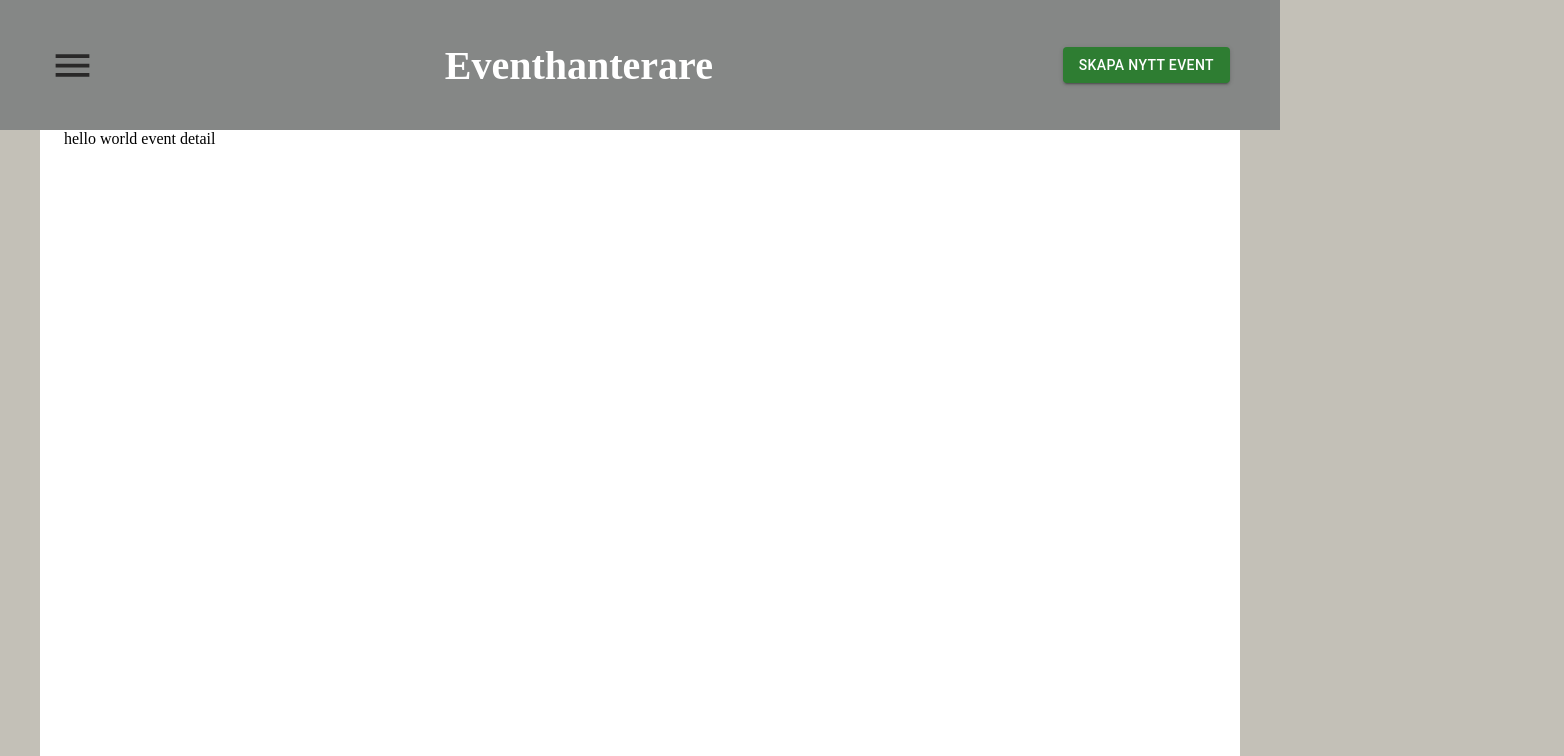
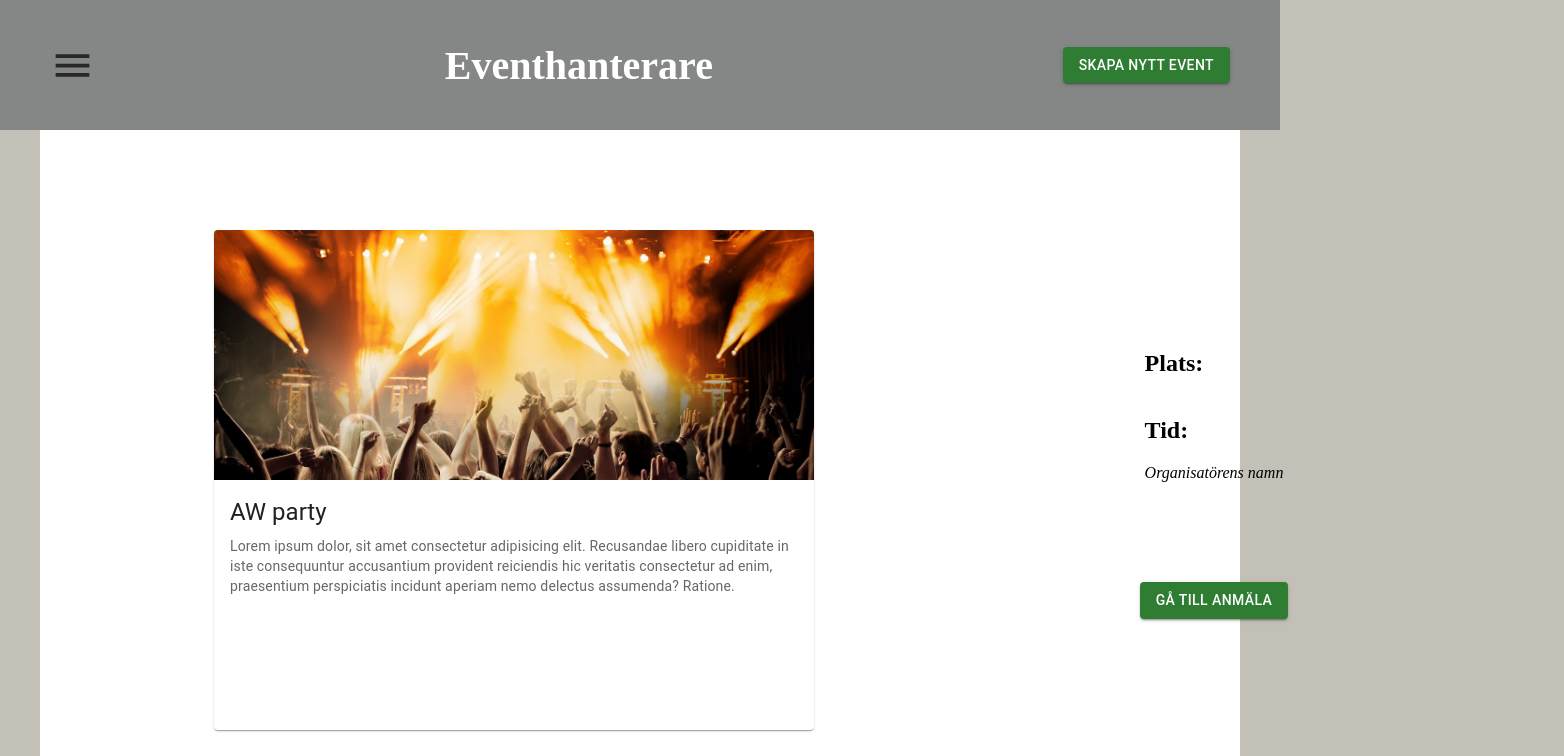
Before and after one commit to isabellaes/Eventplaneringssystem-med-Node.js, a React (Vite) app in the folder client/: page /eventdetail/1 in a window 1280 px wide. Shown: the top 756 px of the page, 1564 px wide, since content can reach past the window. Built offline with nearby package versions, Linux system fonts and the light colour scheme.

Commit message:
event detailpage

```diff
--- a/client/src/components/menu/Menu.jsx
+++ /dev/null
@@ -1,48 +0,0 @@
-import * as React from 'react';
-import Button from '@mui/material/Button';
-import Menu from '@mui/material/Menu';
-import MenuItem from '@mui/material/MenuItem';
-
-export default function PositionedMenu() {
-  const [anchorEl, setAnchorEl] = React.useState<null | HTMLElement>(null);
-  const open = Boolean(anchorEl);
-  const handleClick = (event) => {
-    setAnchorEl(event.currentTarget);
-  };
-  const handleClose = () => {
-    setAnchorEl(null);
-  };
-
-  return (
-    <div>
-      <Button
-        id="demo-positioned-button"
-        aria-controls={open ? 'demo-positioned-menu' : undefined}
-        aria-haspopup="true"
-        aria-expanded={open ? 'true' : undefined}
-        onClick={handleClick}
-      >
-        Dashboard
-      </Button>
-      <Menu
-        id="demo-positioned-menu"
-        aria-labelledby="demo-positioned-button"
-        anchorEl={anchorEl}
-        open={open}
-        onClose={handleClose}
-        anchorOrigin={{
-          vertical: 'top',
-          horizontal: 'left',
-        }}
-        transformOrigin={{
-          vertical: 'top',
-          horizontal: 'left',
-        }}
-      >
-        <MenuItem onClick={handleClose}>Profile</MenuItem>
-        <MenuItem onClick={handleClose}>My account</MenuItem>
-        <MenuItem onClick={handleClose}>Logout</MenuItem>
-      </Menu>
-    </div>
-  );
-}
--- a/client/src/pages/event-detail/EventDetailPage.jsx
+++ b/client/src/pages/event-detail/EventDetailPage.jsx
@@ -1,11 +1,50 @@
 import Container from "@mui/material/Container";
+import Button from '@mui/material/Button';
+import Card from '@mui/material/Card';
+import CardActions from '@mui/material/CardActions';
+import CardContent from '@mui/material/CardContent';
+import CardMedia from '@mui/material/CardMedia';
+import Typography from '@mui/material/Typography';
+import styles from "./eventdetailpage.module.scss"
+import party from "../../../src/assets/event-party.jpg"
+
 
 const EventDetailPage = () => {
   return (
     <Container
       sx={{ backgroundColor: "white", minHeight: "100vh", minWidth: "90vw" }}
     >
-      <p>hello world event detail</p>
+      <div className={styles.detailcontainer}>
+        <div className={styles.infoone}>
+          <Card sx={{ maxWidth: 600, minHeight: 500 }}>
+            <CardMedia
+              sx={{ height: 250 }}
+              image={party}
+              title="party"
+            />
+            <CardContent>
+              <Typography gutterBottom variant="h5" component="div">
+                AW party
+              </Typography>
+              <Typography variant="body2" sx={{ color: 'text.secondary' }}>
+                Lorem ipsum dolor, sit amet consectetur adipisicing elit. Recusandae libero cupiditate in iste consequuntur accusantium provident reiciendis hic veritatis consectetur ad enim, praesentium perspiciatis incidunt aperiam nemo delectus assumenda? Ratione.
+              </Typography>
+            </CardContent>
+          </Card>
+        </div>
+
+
+        <div className={styles.infotwo}>
+          <div className={styles.time}>
+            <h2>Plats: </h2>
+            <h2>Tid: </h2>
+            <p><i>Organisatörens namn</i></p>
+          </div>
+
+          <Button variant="contained" color="success">Gå till anmäla</Button>
+        </div>
+      </div>
+
     </Container>
   );
 };
--- /dev/null
+++ b/client/src/pages/event-detail/eventdetailpage.module.scss
@@ -0,0 +1,28 @@
+@use "../../../styles/variables.scss" as *;
+@use "../../../styles/mixins.scss" as *;
+.detailcontainer{
+    @include flexdirectionspace(row);
+}
+
+.infoone{
+    @include flexdirection(column);
+    min-width: 700px;
+    min-height: 700px;
+    margin-left: 100px;
+}
+
+.infotwo{
+    @include flexalign();
+    min-width: 700px;
+    min-height: 700px;
+    padding-top: 200px;
+    margin-right: 100px;
+
+    .time{
+        padding-bottom: 100px;
+
+        h2{
+            padding: 20px 0;
+        }
+    }
+}
--- a/client/styles/mixins.scss
+++ b/client/styles/mixins.scss
@@ -13,6 +13,13 @@
 @mixin flexdirection($direction) {
     display: flex;
     justify-content: center;
+    align-items: center;
+    flex-direction: $direction;
+  }
+
+  @mixin flexdirectionspace($direction) {
+    display: flex;
+    justify-content: space-around;
     align-items: center;
     flex-direction: $direction;
   }
```
Also changed, not shown: client/src/assets/event-party.jpg (added).
